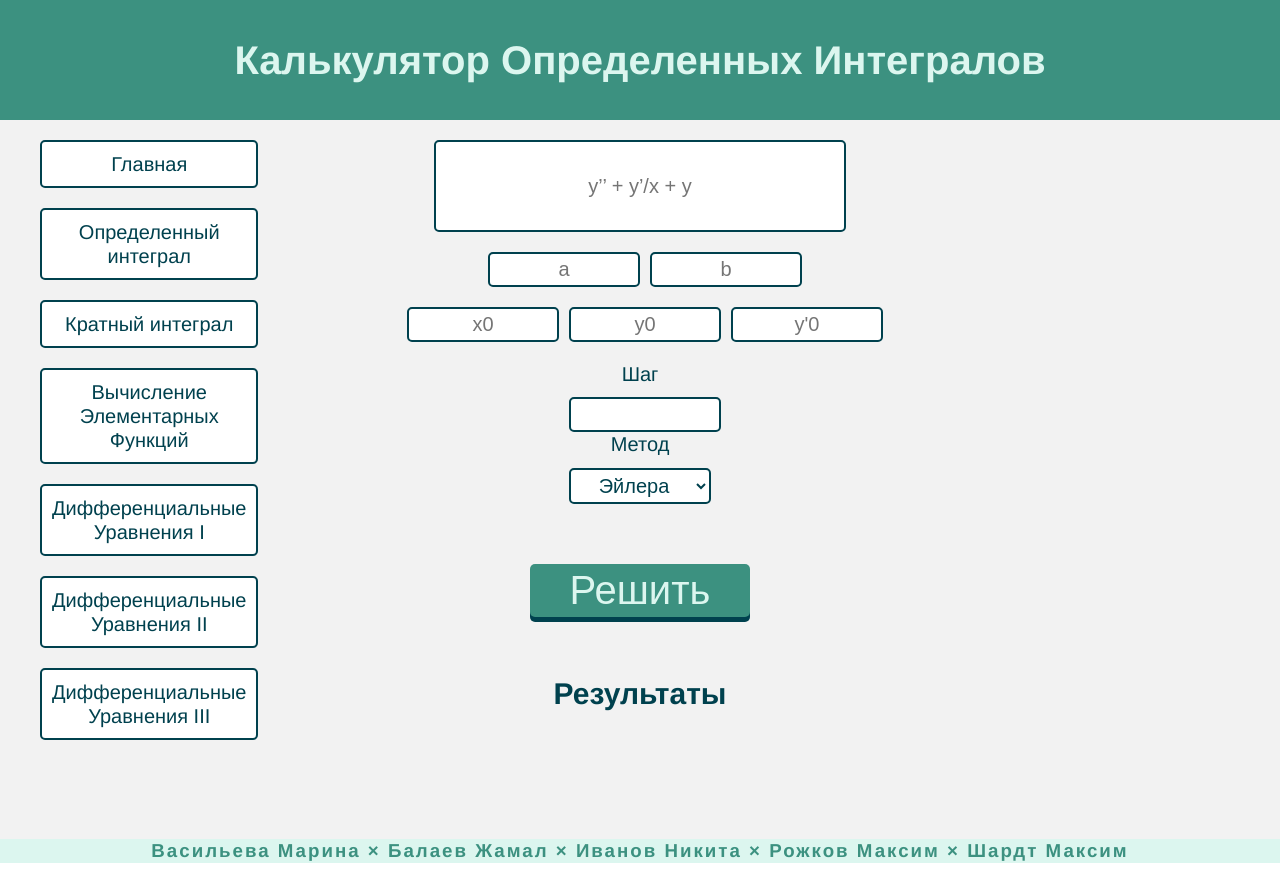
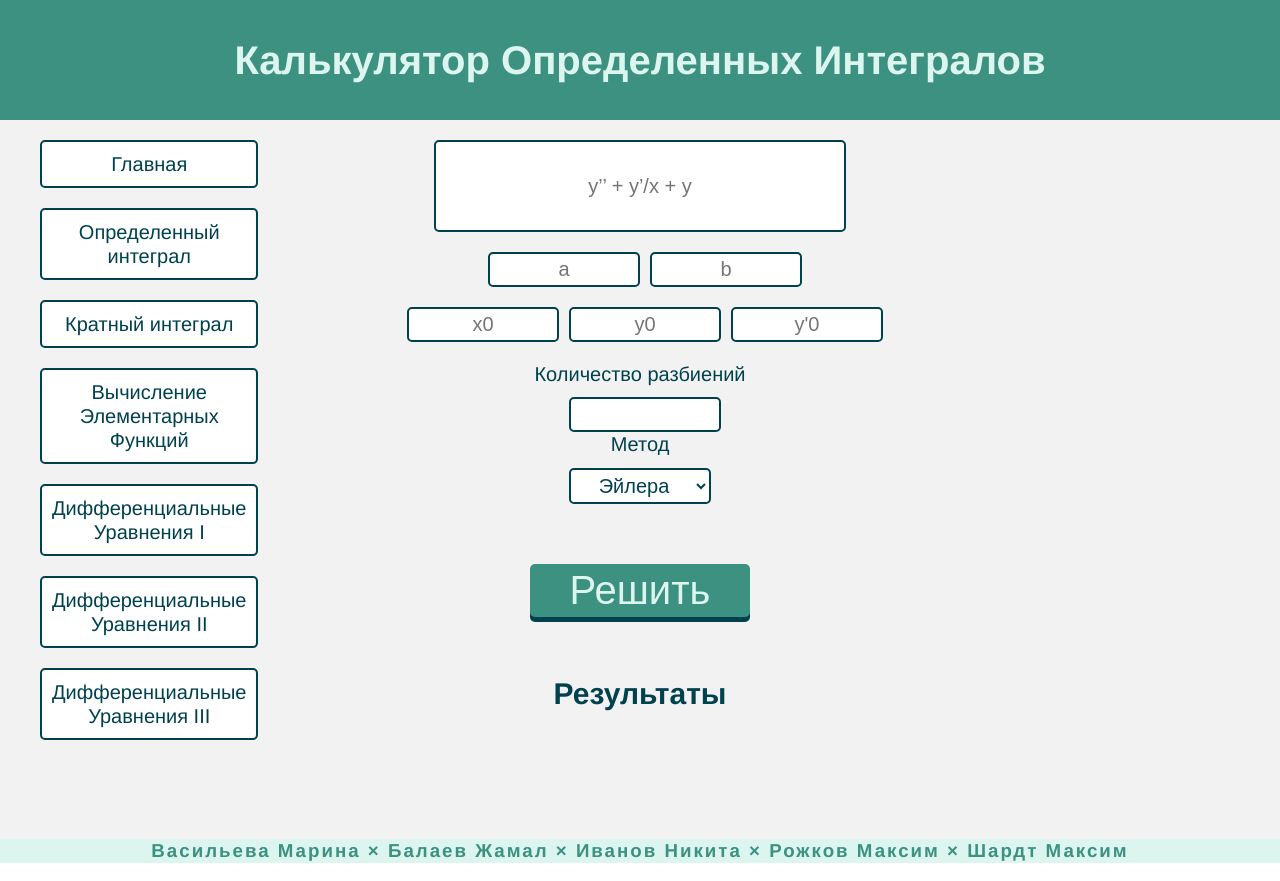
Before and after one commit to mxschardt/integral-calc, a React (Vite) app: page /diff2 in a window 1280 px wide. Built offline with nearby package versions, Linux system fonts and the light colour scheme.

Commit message:
typo fix

```diff
--- a/src/pages/DifferentialsI.tsx
+++ b/src/pages/DifferentialsI.tsx
@@ -100,7 +100,7 @@ function Differentials() {
         </div>
         <div className="equation-result">
           <label>
-            Шаг
+            Количество разбиений
             <input
               type="number"
               className="input"
@@ -126,7 +126,7 @@ function Differentials() {
       </div>
       <SolveBtn />
       <h2>Результаты </h2>
-      <ul className='list-result'>
+      <ul className="list-result">
         {data.map((e, i) => (
           <li key={i}>
             {i + 1}. x: {labels[i]}; y: {e}
--- a/src/pages/DifferentialsII.tsx
+++ b/src/pages/DifferentialsII.tsx
@@ -100,7 +100,7 @@ function Differentials() {
         </div>
         <div className="equation-result">
           <label>
-            Шаг
+            Количество разбиений
             <input
               type="number"
               className="input"
@@ -126,7 +126,7 @@ function Differentials() {
       </div>
       <SolveBtn />
       <h2>Результаты </h2>
-      <ul className='list-result'>
+      <ul className="list-result">
         {dataY.map((e, i) => (
           <li key={i}>
             {i + 1}. x: {dataX[i]}; y: {e}; y': {dataZ[i]}
--- a/src/pages/DifferentialsIII.tsx
+++ b/src/pages/DifferentialsIII.tsx
@@ -118,7 +118,7 @@ function Differentials() {
         </div>
         <div className="equation-result">
           <label>
-            Шаг
+           Количество разбиений
             <input
               type="number"
               className="input"
```
